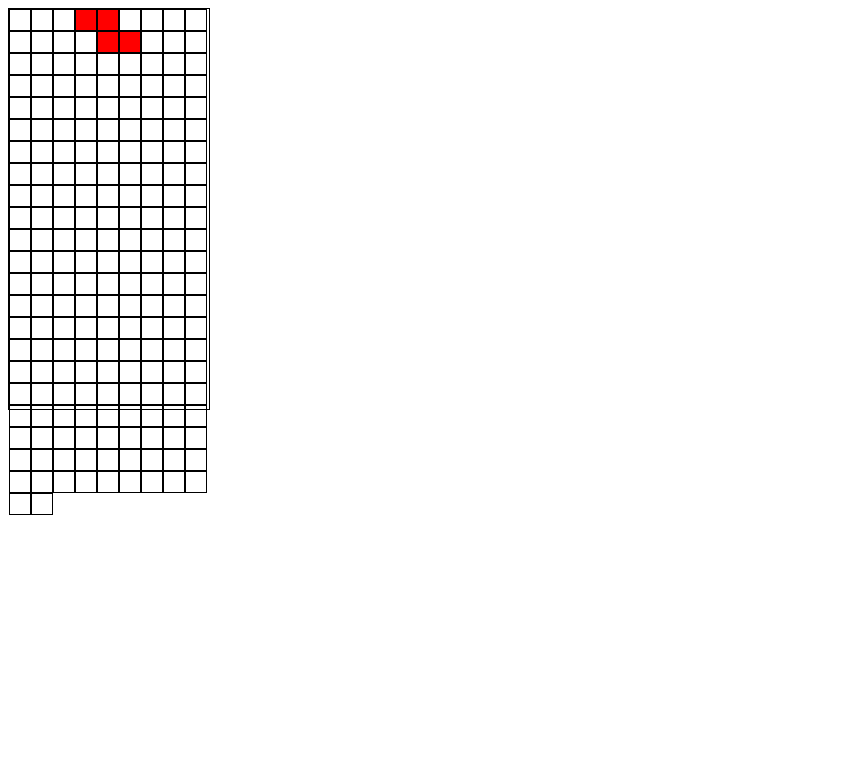
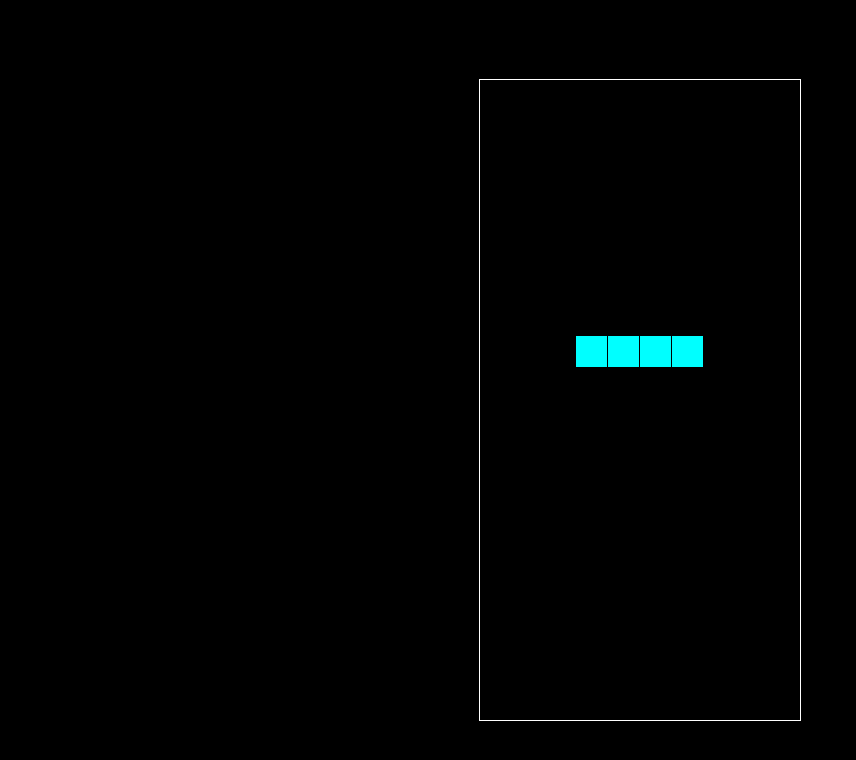
Before and after one commit to ponyrainbow1477/demo_jaicp.github.io, a plain HTML site: page index.html in a window 1280 px wide. Shown: the whole page, without its empty margins (0-856 px from the left). Drawn offline with Linux system fonts and the light colour scheme.

Commit message:
Update index.html

```diff
--- a/index.html
+++ b/index.html
@@ -1,64 +1,319 @@
 <!DOCTYPE html>
 <html>
 <head>
-  <title>Тетрис</title>
+  <title>Basic Tetris HTML Game</title>
+  <meta charset="UTF-8">
   <style>
-    #tetris {
-      width: 200px;
-      height: 400px;
-      border: 1px solid #000;
-      display: flex;
-      flex-wrap: wrap;
-      align-content: flex-start;
-    }
-    .cell {
-      width: 20px;
-      height: 20px;
-      border: 1px solid #000;
-    }
+  html, body {
+    height: 100%;
+    margin: 0;
+  }
+
+  body {
+    background: black;
+    display: flex;
+    align-items: center;
+    justify-content: center;
+  }
+
+  canvas {
+    border: 1px solid white;
+  }
   </style>
 </head>
 <body>
-  <div id="tetris"></div>
+<canvas width="320" height="640" id="game"></canvas>
+<script>
+// https://tetris.fandom.com/wiki/Tetris_Guideline
 
-  <script>
-    // JavaScript код для игры Тетрис
+// get a random integer between the range of [min,max]
+// @see https://stackoverflow.com/a/1527820/2124254
+function getRandomInt(min, max) {
+  min = Math.ceil(min);
+  max = Math.floor(max);
 
-    const tetris = document.getElementById('tetris');
-    const cells = [];
+  return Math.floor(Math.random() * (max - min + 1)) + min;
+}
 
-    // Создание игрового поля
-    for (let row = 0; row < 20; row++) {
-      for (let col = 0; col < 10; col++) {
-        const cell = document.createElement('div');
-        cell.className = 'cell';
-        tetris.appendChild(cell);
-        cells.push(cell);
+// generate a new tetromino sequence
+// @see https://tetris.fandom.com/wiki/Random_Generator
+function generateSequence() {
+  const sequence = ['I', 'J', 'L', 'O', 'S', 'T', 'Z'];
+
+  while (sequence.length) {
+    const rand = getRandomInt(0, sequence.length - 1);
+    const name = sequence.splice(rand, 1)[0];
+    tetrominoSequence.push(name);
+  }
+}
+
+// get the next tetromino in the sequence
+function getNextTetromino() {
+  if (tetrominoSequence.length === 0) {
+    generateSequence();
+  }
+
+  const name = tetrominoSequence.pop();
+  const matrix = tetrominos[name];
+
+  // I and O start centered, all others start in left-middle
+  const col = playfield[0].length / 2 - Math.ceil(matrix[0].length / 2);
+
+  // I starts on row 21 (-1), all others start on row 22 (-2)
+  const row = name === 'I' ? -1 : -2;
+
+  return {
+    name: name,      // name of the piece (L, O, etc.)
+    matrix: matrix,  // the current rotation matrix
+    row: row,        // current row (starts offscreen)
+    col: col         // current col
+  };
+}
+
+// rotate an NxN matrix 90deg
+// @see https://codereview.stackexchange.com/a/186834
+function rotate(matrix) {
+  const N = matrix.length - 1;
+  const result = matrix.map((row, i) =>
+    row.map((val, j) => matrix[N - j][i])
+  );
+
+  return result;
+}
+
+// check to see if the new matrix/row/col is valid
+function isValidMove(matrix, cellRow, cellCol) {
+  for (let row = 0; row < matrix.length; row++) {
+    for (let col = 0; col < matrix[row].length; col++) {
+      if (matrix[row][col] && (
+          // outside the game bounds
+          cellCol + col < 0 ||
+          cellCol + col >= playfield[0].length ||
+          cellRow + row >= playfield.length ||
+          // collides with another piece
+          playfield[cellRow + row][cellCol + col])
+        ) {
+        return false;
+      }
+    }
+  }
+
+  return true;
+}
+
+// place the tetromino on the playfield
+function placeTetromino() {
+  for (let row = 0; row < tetromino.matrix.length; row++) {
+    for (let col = 0; col < tetromino.matrix[row].length; col++) {
+      if (tetromino.matrix[row][col]) {
+
+        // game over if piece has any part offscreen
+        if (tetromino.row + row < 0) {
+          return showGameOver();
+        }
+
+        playfield[tetromino.row + row][tetromino.col + col] = tetromino.name;
+      }
+    }
+  }
+
+  // check for line clears starting from the bottom and working our way up
+  for (let row = playfield.length - 1; row >= 0; ) {
+    if (playfield[row].every(cell => !!cell)) {
+
+      // drop every row above this one
+      for (let r = row; r >= 0; r--) {
+        for (let c = 0; c < playfield[r].length; c++) {
+          playfield[r][c] = playfield[r-1][c];
+        }
+      }
+    }
+    else {
+      row--;
+    }
+  }
+
+  tetromino = getNextTetromino();
+}
+
+// show the game over screen
+function showGameOver() {
+  cancelAnimationFrame(rAF);
+  gameOver = true;
+
+  context.fillStyle = 'black';
+  context.globalAlpha = 0.75;
+  context.fillRect(0, canvas.height / 2 - 30, canvas.width, 60);
+
+  context.globalAlpha = 1;
+  context.fillStyle = 'white';
+  context.font = '36px monospace';
+  context.textAlign = 'center';
+  context.textBaseline = 'middle';
+  context.fillText('GAME OVER!', canvas.width / 2, canvas.height / 2);
+}
+
+const canvas = document.getElementById('game');
+const context = canvas.getContext('2d');
+const grid = 32;
+const tetrominoSequence = [];
+
+// keep track of what is in every cell of the game using a 2d array
+// tetris playfield is 10x20, with a few rows offscreen
+const playfield = [];
+
+// populate the empty state
+for (let row = -2; row < 20; row++) {
+  playfield[row] = [];
+
+  for (let col = 0; col < 10; col++) {
+    playfield[row][col] = 0;
+  }
+}
+
+// how to draw each tetromino
+// @see https://tetris.fandom.com/wiki/SRS
+const tetrominos = {
+  'I': [
+    [0,0,0,0],
+    [1,1,1,1],
+    [0,0,0,0],
+    [0,0,0,0]
+  ],
+  'J': [
+    [1,0,0],
+    [1,1,1],
+    [0,0,0],
+  ],
+  'L': [
+    [0,0,1],
+    [1,1,1],
+    [0,0,0],
+  ],
+  'O': [
+    [1,1],
+    [1,1],
+  ],
+  'S': [
+    [0,1,1],
+    [1,1,0],
+    [0,0,0],
+  ],
+  'Z': [
+    [1,1,0],
+    [0,1,1],
+    [0,0,0],
+  ],
+  'T': [
+    [0,1,0],
+    [1,1,1],
+    [0,0,0],
+  ]
+};
+
+// color of each tetromino
+const colors = {
+  'I': 'cyan',
+  'O': 'yellow',
+  'T': 'purple',
+  'S': 'green',
+  'Z': 'red',
+  'J': 'blue',
+  'L': 'orange'
+};
+
+let count = 0;
+let tetromino = getNextTetromino();
+let rAF = null;  // keep track of the animation frame so we can cancel it
+let gameOver = false;
+
+// game loop
+function loop() {
+  rAF = requestAnimationFrame(loop);
+  context.clearRect(0,0,canvas.width,canvas.height);
+
+  // draw the playfield
+  for (let row = 0; row < 20; row++) {
+    for (let col = 0; col < 10; col++) {
+      if (playfield[row][col]) {
+        const name = playfield[row][col];
+        context.fillStyle = colors[name];
+
+        // drawing 1 px smaller than the grid creates a grid effect
+        context.fillRect(col * grid, row * grid, grid-1, grid-1);
+      }
+    }
+  }
+
+  // draw the active tetromino
+  if (tetromino) {
+
+    // tetromino falls every 35 frames
+    if (++count > 35) {
+      tetromino.row++;
+      count = 0;
+
+      // place piece if it runs into anything
+      if (!isValidMove(tetromino.matrix, tetromino.row, tetromino.col)) {
+        tetromino.row--;
+        placeTetromino();
       }
     }
 
-    // Функция для отрисовки тетромино на игровом поле
-    function drawTetromino(tetromino, position) {
-      tetromino.forEach((row, rowIndex) => {
-        row.forEach((col, colIndex) => {
-          if (col) {
-            const cell = cells[(position.y + rowIndex) * 10 + position.x + colIndex];
-            cell.style.backgroundColor = 'red'; // Замените на нужный цвет тетромино
-          }
-        });
-      });
+    context.fillStyle = colors[tetromino.name];
+
+    for (let row = 0; row < tetromino.matrix.length; row++) {
+      for (let col = 0; col < tetromino.matrix[row].length; col++) {
+        if (tetromino.matrix[row][col]) {
+
+          // drawing 1 px smaller than the grid creates a grid effect
+          context.fillRect((tetromino.col + col) * grid, (tetromino.row + row) * grid, grid-1, grid-1);
+        }
+      }
+    }
+  }
+}
+
+// listen to keyboard events to move the active tetromino
+document.addEventListener('keydown', function(e) {
+  if (gameOver) return;
+
+  // left and right arrow keys (move)
+  if (e.which === 37 || e.which === 39) {
+    const col = e.which === 37
+      ? tetromino.col - 1
+      : tetromino.col + 1;
+
+    if (isValidMove(tetromino.matrix, tetromino.row, col)) {
+      tetromino.col = col;
+    }
+  }
+
+  // up arrow key (rotate)
+  if (e.which === 38) {
+    const matrix = rotate(tetromino.matrix);
+    if (isValidMove(matrix, tetromino.row, tetromino.col)) {
+      tetromino.matrix = matrix;
+    }
+  }
+
+  // down arrow key (drop)
+  if(e.which === 40) {
+    const row = tetromino.row + 1;
+
+    if (!isValidMove(tetromino.matrix, row, tetromino.col)) {
+      tetromino.row = row - 1;
+
+      placeTetromino();
+      return;
     }
 
-    // Пример отрисовки тетромино
-    const tetromino = [
-      [1, 1],
-      [1, 1],
-    ];
-    const position = { x: 3, y: 0 };
-    drawTetromino(tetromino, position);
+    tetromino.row = row;
+  }
+});
 
-    // TODO: Добавьте логику для управления игрой
-
-  </script>
+// start the game
+rAF = requestAnimationFrame(loop);
+</script>
 </body>
 </html>
```
